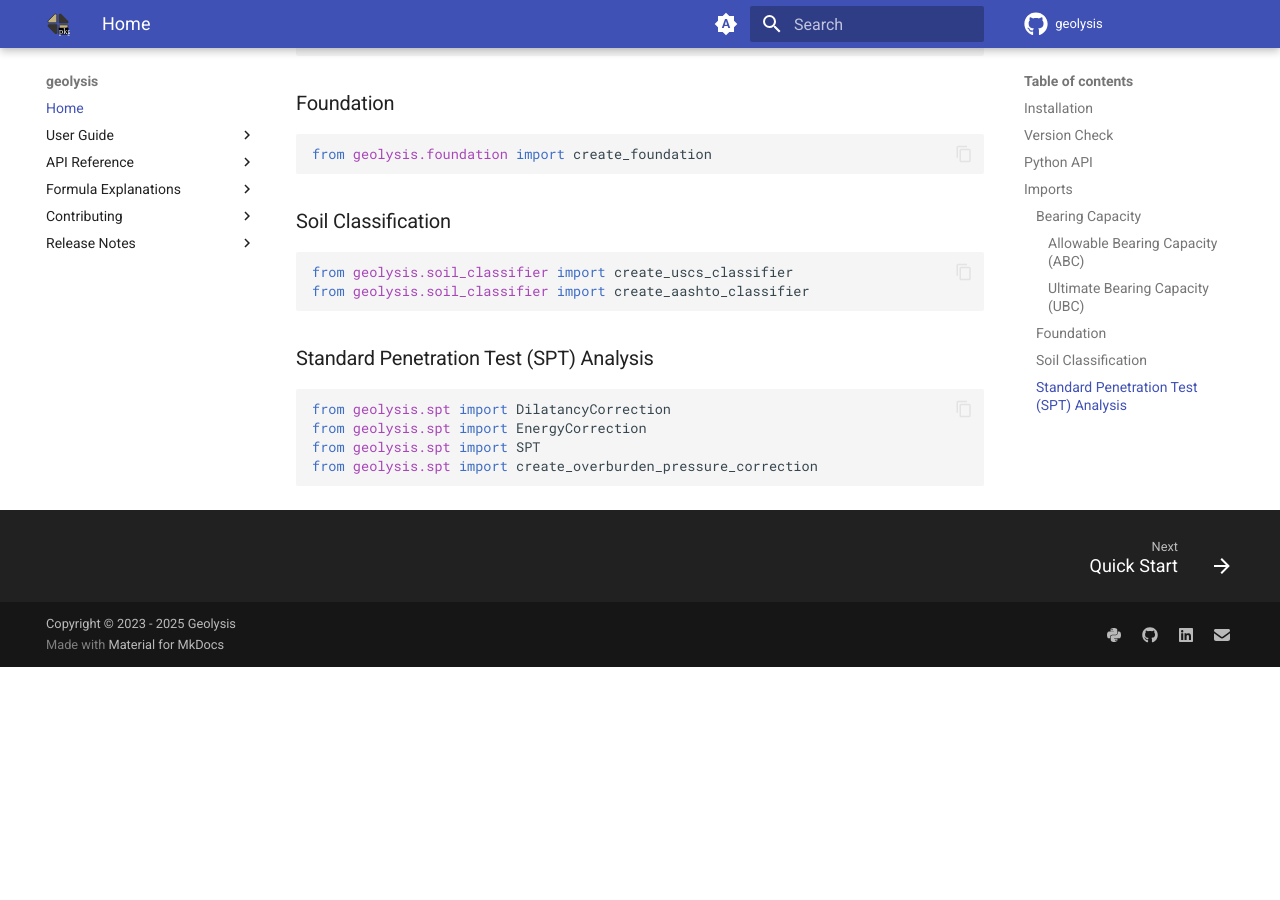
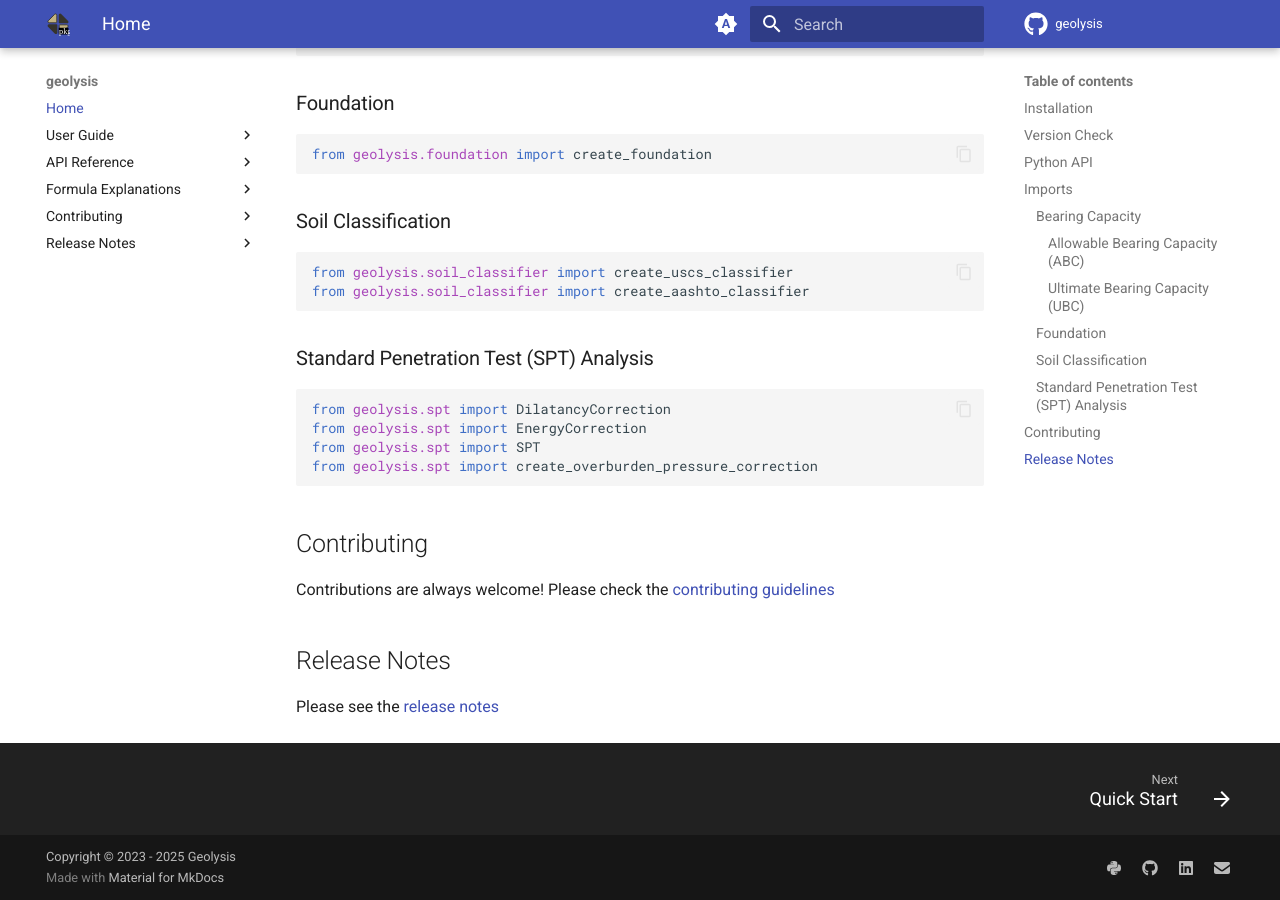
Before and after one commit to patrickboateng/geolysis, an MkDocs documentation site: the page built from docs/index.md, in a window 1280 px wide and 900 px high, scrolled down 1514 px. Built offline with MkDocs 1.6.1 and Material for MkDocs 9.7.7, drawn with Linux system fonts in a browser that asks for light colours; comment, search, counter and statistics services are not loaded; before the commit the page ends 2181 px from its top, so only the background shows below that.

Commit message:
added links to contributing and release notes page

````diff
--- a/docs/index.md
+++ b/docs/index.md
@@ -101,3 +101,13 @@ from geolysis.spt import EnergyCorrection
 from geolysis.spt import SPT
 from geolysis.spt import create_overburden_pressure_correction
 ```
+
+## Contributing
+
+Contributions are always welcome! Please check the
+[contributing guidelines](https://github.com/patrickboateng/geolysis/wiki)
+
+## Release Notes
+
+Please see
+the [release notes](https://github.com/patrickboateng/geolysis/wiki/Release-Notes)
````
